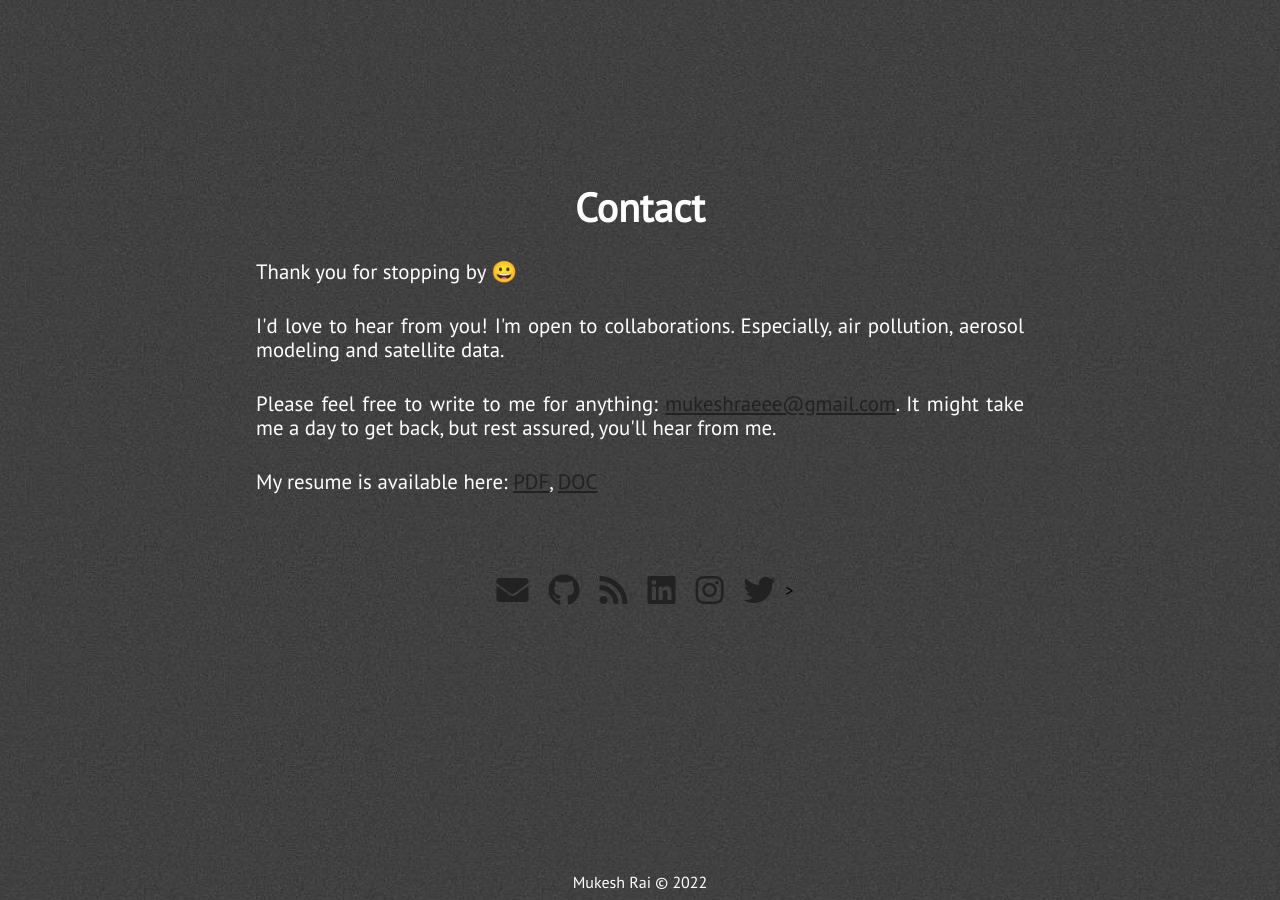
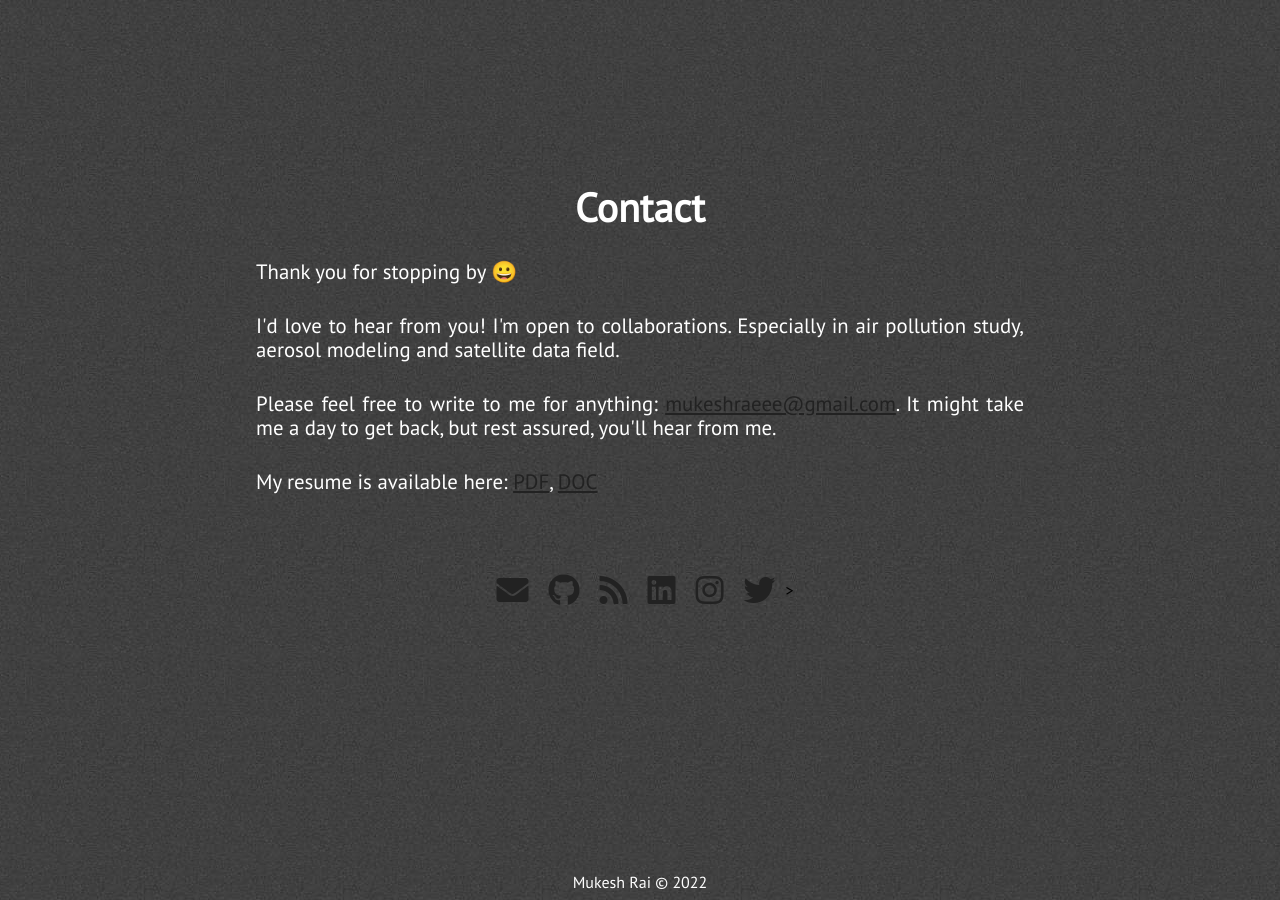
Before and after one commit to mukeshraeee/mukeshrai.github.io, a Jekyll site: the page built from index.html, in a window 1280 px wide and 900 px high, scrolled down 4035 px. Built offline with Jekyll 4.4.1, drawn with Linux system fonts in a browser that asks for light colours; nearby versions of some CDN libraries.

Commit message:
Update extra.html

```diff
--- a/_includes/extra.html
+++ b/_includes/extra.html
@@ -6,7 +6,7 @@
                 Thank you for stopping by &#128512;
             </p>
             <p class="paragraph-text justify-text">
-                I'd love to hear from you! I'm open to collaborations. Especially, air pollution, aerosol modeling and satellite data.
+                I'd love to hear from you! I'm open to collaborations. Especially in  air pollution study, aerosol modeling and satellite data field.
             </p>
             <p class="paragraph-text justify-text">
                 Please feel free to write to me for anything: <a href="mailto:{{ site.email }}">{{ site.email }}</a>. It might take me a day to get back, but rest assured, you'll hear from me.
```
